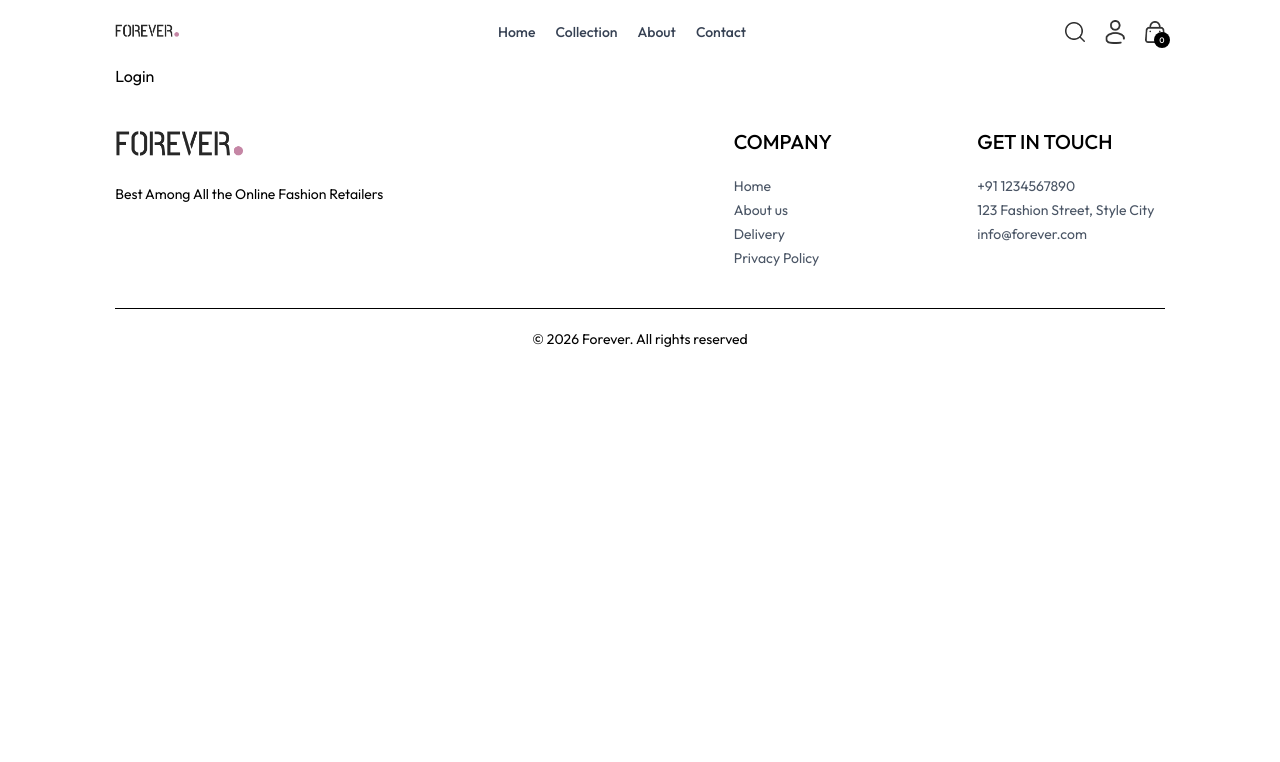
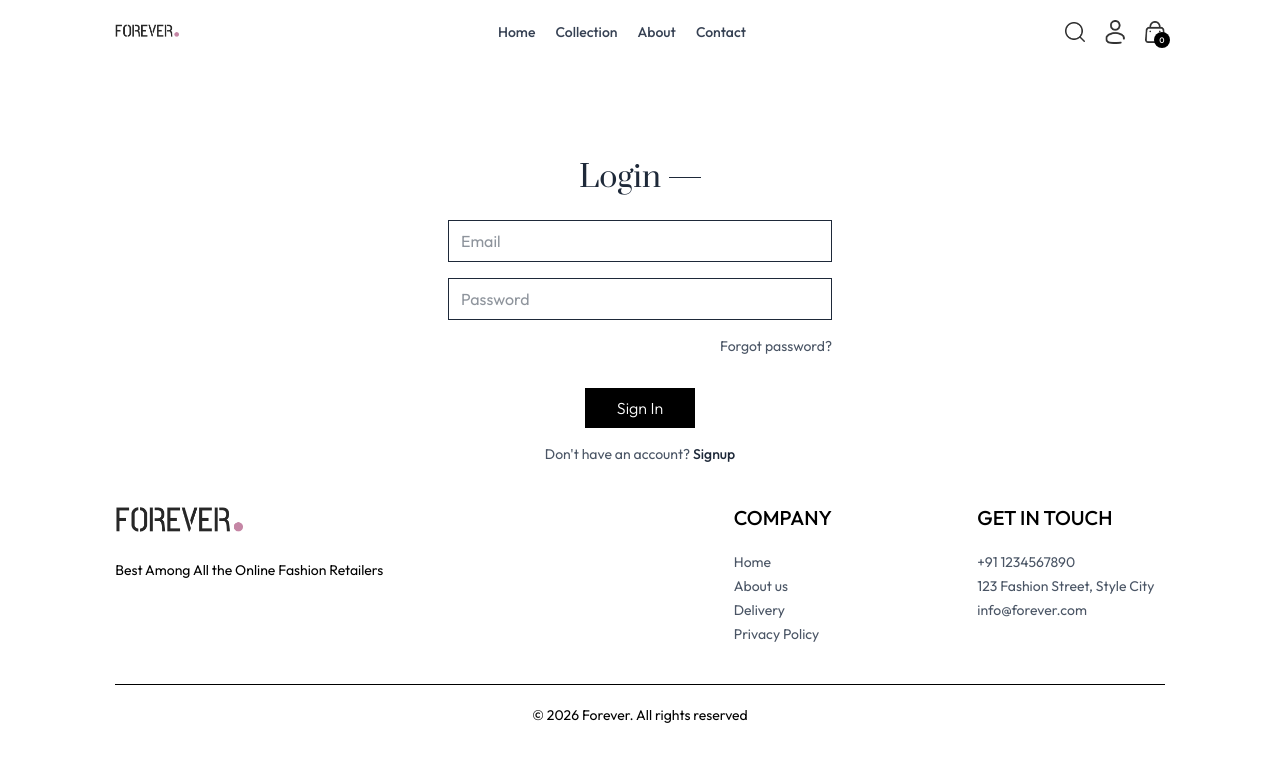
Before and after one commit to siddharthg-7/E-Commerce-Website, a React (Vite) app in the folder frontend/: page /Login in a window 1280 px wide. Shown: the top 762 px of the page. Built offline with nearby package versions, Linux system fonts and the light colour scheme.

Commit message:
feat: enhance Navbar, About, Login, and Orders components with improved layout and functionality

```diff
--- a/frontend/src/components/Navbar.jsx
+++ b/frontend/src/components/Navbar.jsx
@@ -49,7 +49,9 @@ const Navbar = () => {
         <img  onClick={() => setShowSearch(true)} src={assets.search_icon} className='w-5 cursor-pointer' alt="Search" />
 
         <div className='group relative'>
-          <img src={assets.profile_icon} className='w-5 cursor-pointer' alt="Profile" />
+          <Link to="/login">
+            <img src={assets.profile_icon} className='w-5 cursor-pointer' alt="Profile" />
+          </Link>
 
           {/* Dropdown */}
           <div className='group-hover:block hidden absolute right-0 pt-4'>
--- a/frontend/src/pages/About.jsx
+++ b/frontend/src/pages/About.jsx
@@ -1,8 +1,27 @@
 import React from 'react'
+import Tittle from '../components/Tittle'
+import { assets } from '../assets/assets'
 
 const About = () => {
   return (
-    <div>About</div>
+    <div>
+      <div className='text-2xl text-center pt-8 border-t '>
+        <Tittle text1='About' text2='Us' />
+
+      </div>
+      <div className='my-8 flex flex-col md:flex-row gap-16'>
+        <img src={assets.about_img} alt="About Us"  className='w-full md:max-w-[450px]'/>
+        <div className='flex flex-col justify-center gap-6 md:w-2/4 text-gray-600 '>
+        <p>Forevor was founded with a simple mission: to provide high-quality products at affordable prices.</p>
+        <p>Since then, we have been committed to delivering exceptional value and outstanding customer service.</p>
+        <b className='text-gray-800'>Our Mission</b>
+        <p>Our mission is to make quality products accessible to everyone. We believe that everyone deserves to experience the best, and we strive to achieve this by offering a wide range of products that meet the highest standards of quality and affordability.</p>
+        </div>
+      </div>
+      <div className='text-2xl py-4'>
+        <Tittle text1='Why' text2='Choose Us' />
+      </div>
+    </div>
   )
 }
 
--- a/frontend/src/pages/Login.jsx
+++ b/frontend/src/pages/Login.jsx
@@ -1,8 +1,77 @@
-import React from 'react'
+import React, { useState } from 'react'
 
 const Login = () => {
+  const [currentState, setCurrentState] = useState('Login');
+
+  const onSubmitHandler = (event) => {
+    event.preventDefault();
+  };
+
   return (
-    <div>Login</div>
+    <form onSubmit={onSubmitHandler} className='flex flex-col items-center w-[90%] sm:max-w-96 mx-auto mt-14 gap-4 text-gray-800'>
+      <div className='inline-flex items-center  mb-2 mt-10 gap-2'>
+        <p className='prata-regular text-3xl'>{currentState}</p>
+        <hr className='border-none h-[1.5px] w-8 bg-gray-800'/>
+      </div>
+      {currentState === 'Signup' && (
+        <input
+          type="text"
+          placeholder='Username'
+          className='w-full px-3 py-2 border border-gray-800'
+          required
+          onInvalid={(event) => event.target.setCustomValidity('Please fill out this field')}
+          onInput={(event) => event.target.setCustomValidity('')}
+        />
+      )}
+
+      <input
+        type="email"
+        placeholder='Email'
+        className='w-full px-3 py-2 border border-gray-800'
+        pattern='[^\s@]+@[^\s@]+\.[^\s@]+'
+        required
+        onInvalid={(event) => {
+          if (!event.target.value) {
+            event.target.setCustomValidity('Please fill out this field');
+          } else {
+            event.target.setCustomValidity("Please include an '@' in the email address");
+          }
+        }}
+        onInput={(event) => event.target.setCustomValidity('')}
+      />
+      <input
+        type="password"
+        placeholder='Password'
+        className='w-full px-3 py-2 border border-gray-800'
+        required
+        onInvalid={(event) => event.target.setCustomValidity('Please fill out this field')}
+        onInput={(event) => event.target.setCustomValidity('')}
+      />
+      {currentState === 'Login' && (
+        <button type='button' className='w-full text-right text-sm text-gray-600'>
+          Forgot password?
+        </button>
+      )}
+      <button className='bg-black text-white font-light px-8 py-2 mt-4'>
+        {currentState === 'Login' ? 'Sign In' : 'Sign Up'}
+      </button>
+
+      {currentState === 'Login' ? (
+        <p className='text-sm text-gray-600'>
+          Don&apos;t have an account?{' '}
+          <button type='button' onClick={() => setCurrentState('Signup')} className='text-gray-800 font-medium'>
+            Signup
+          </button>
+        </p>
+      ) : (
+        <p className='text-sm text-gray-600'>
+          Already have an account?{' '}
+          <button type='button' onClick={() => setCurrentState('Login')} className='text-gray-800 font-medium'>
+            Login
+          </button>
+        </p>
+      )}
+    </form>
   )
 }
 
--- a/frontend/src/pages/Orders.jsx
+++ b/frontend/src/pages/Orders.jsx
@@ -1,8 +1,45 @@
 import React from 'react'
+import { ShopContext } from '../context/ShopContext';
+import Tittle from '../components/Tittle'
 
 const Orders = () => {
+  const {products,currency} = React.useContext(ShopContext);
+
+
   return (
-    <div>Orders</div>
+    <div className='border-t pt-16'>
+      <div className='text-2xl'>
+        <Tittle text1='My' text2='Orders' />
+      </div>
+      <div>
+        {
+          products.slice(1,4).map((items,index) => (
+            <div key={index} className='py-4 border-t border-b flex flex-col md:flex-row text-gray-800 md:items-center md:justify-between gap-4'>
+              <div className='flex items-start gap-6 text-sm'>
+                <img className='w-16 sm:w-20' src={items.image[0]} alt={items.name} />
+                <div>
+                  <p className='sm:text-base font-medium'>{items.name}</p>
+                  <div className='flex items-center gap-3 mt-2 text-base text-gray-600'>
+                    <p className='text-lg font-semibold'>{currency}{items.price.toFixed(2)}</p>
+                    <p>Quantity:1</p>
+                    <p>Size:m</p>
+                  </div>
+                  <p>Date :mt-2 <span className='text-gray-400'>28 March 2026</span></p>
+                </div>
+              </div>
+              <div className='md:w-1/2 flex justify-between '>
+              <div className='flex item-center gap-2'>
+                <p className='min-w h-2 rounded-full bg-green-500'></p>
+                <p className='text-sm md:text-base'>Ready To Ship</p>
+                </div>
+                <button className='border px-4 py-2 text-sm md:text-base font-medium rounded-sm '>Track Order</button>
+              </div>
+            </div>
+          ))
+
+        }
+      </div>
+    </div>
   )
 }
 
```
